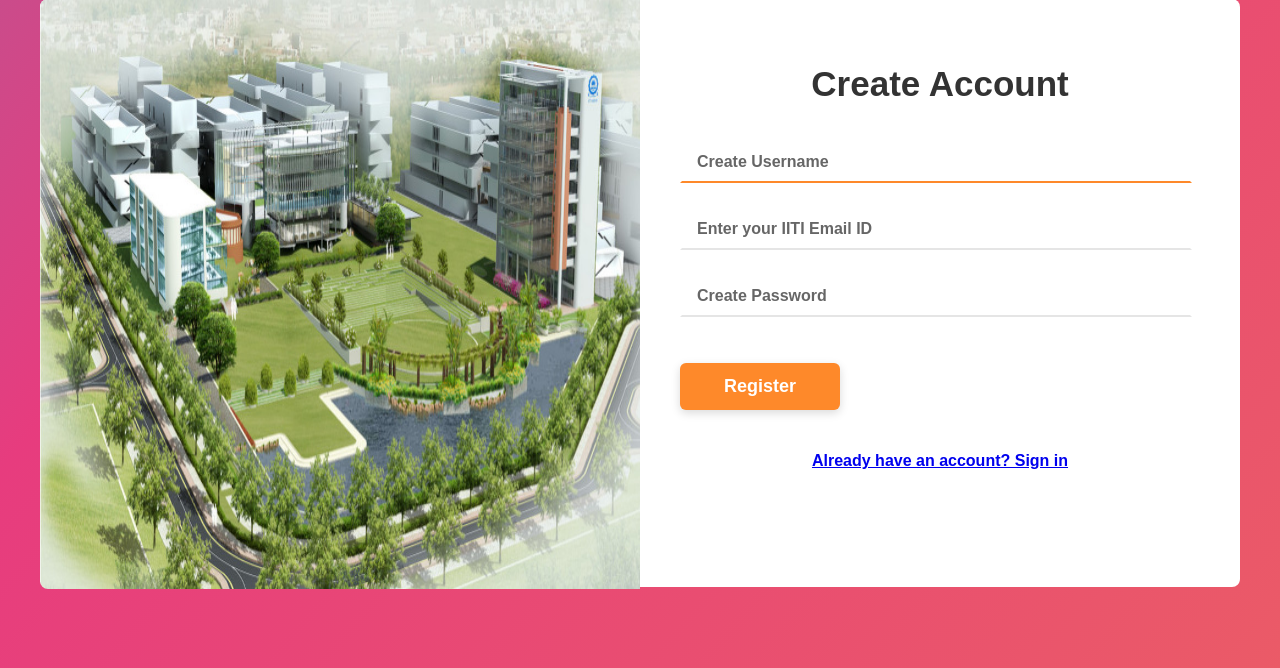
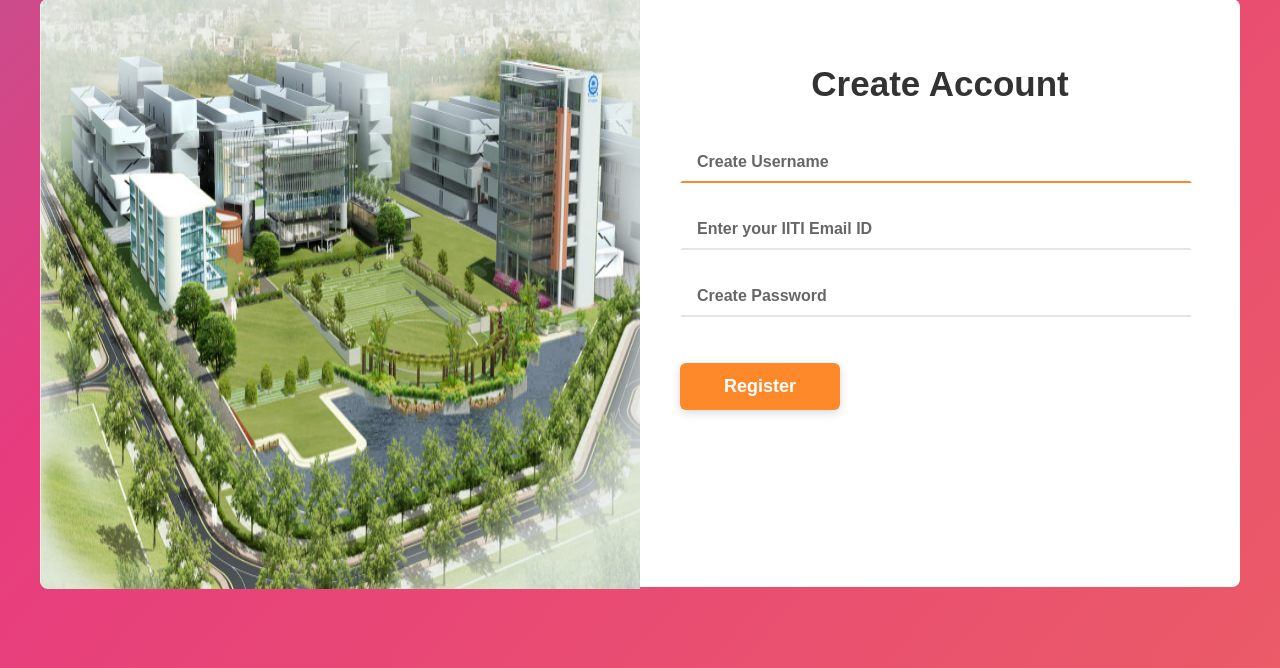
Before and after one commit to Sreekara-Madyastha/Faculty-Info, a Flask app: page /register in a window 1280 px wide. Shown: the part 181-849 px from the top of the page. Run offline with Flask 2, Linux system fonts and the light colour scheme.

Commit message:
Update register.html

```diff
--- a/templates/register.html
+++ b/templates/register.html
@@ -63,9 +63,7 @@
               value="Register"
             />
           </div>
-          <p class="form_text">
-                <a href="/login" class="form_link" id="linkLogin">Already have an account? Sign in</a>
-            </p>
+
         </form>
       </div>
     </div>
```
